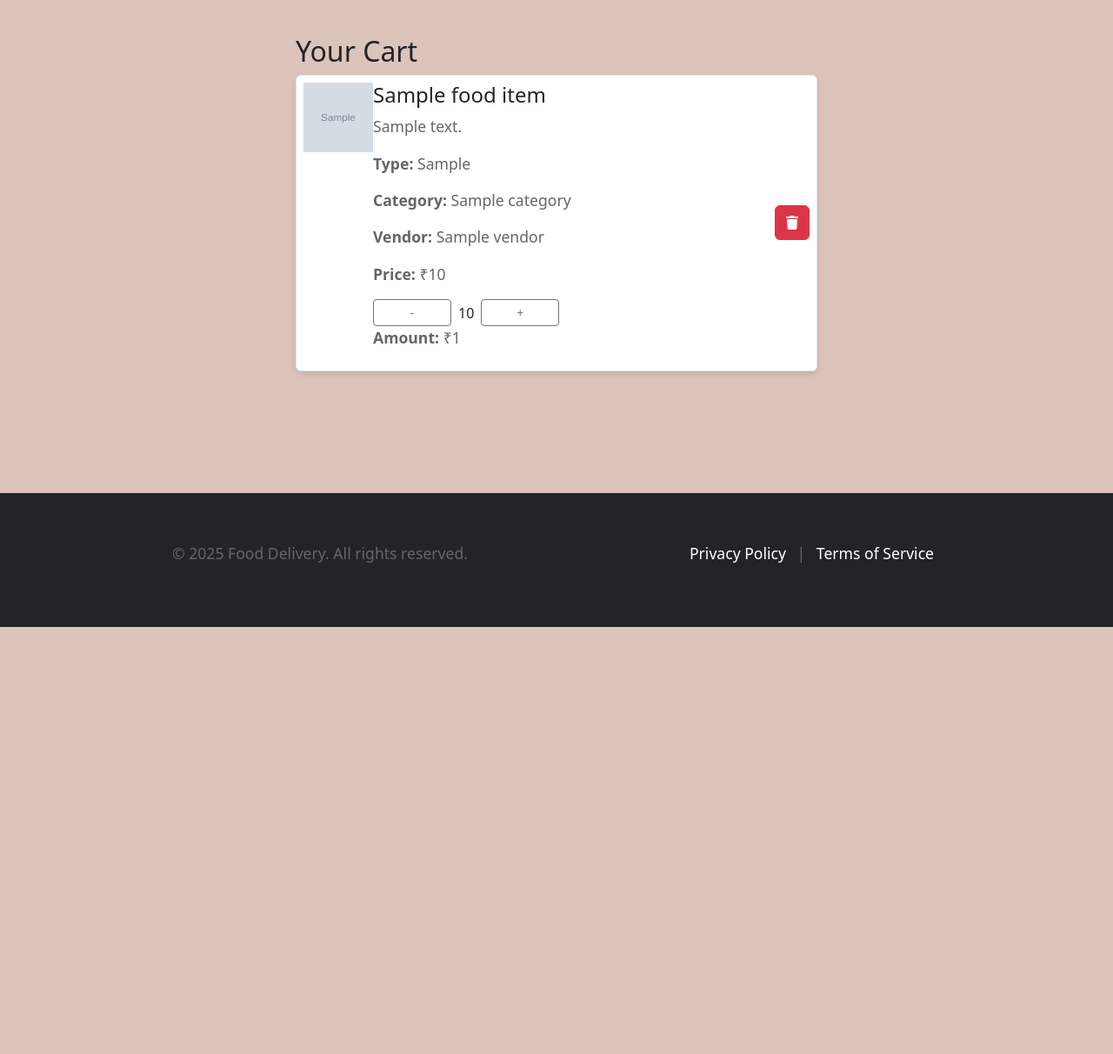
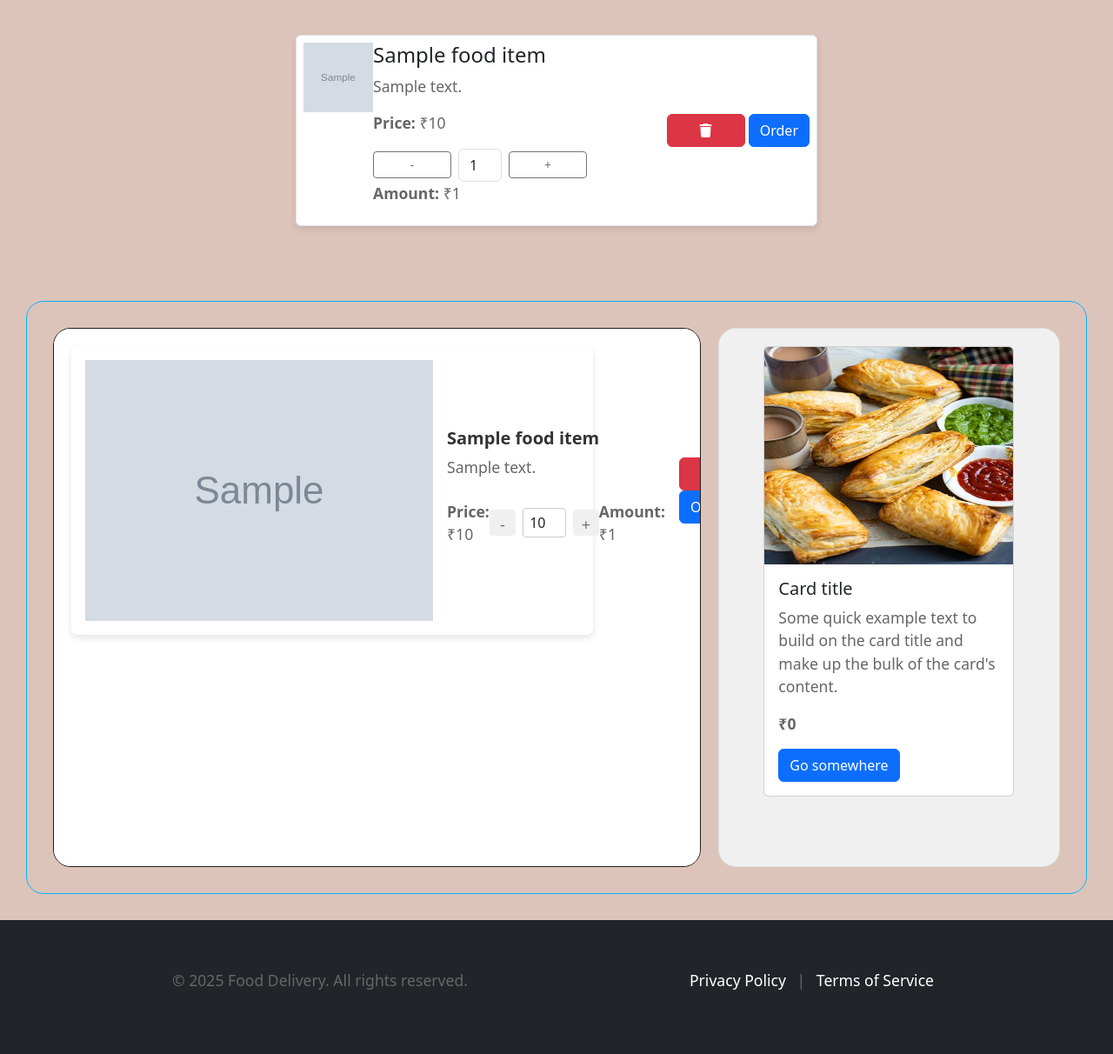
Before and after one commit to khairnarakshay/ZealEats, a Django app: template CCFOS/customer/templates/view_cart.html in a window 1280 px wide. Shown: the part 79-1291 px from the top of the page at 87% size. Before the commit the page ends 800 px from the top, so only its background shows below. Run offline with Django 5.2, Linux system fonts and the light colour scheme; the template is opened without the code that fills it: most values are stand-ins (such as "Sample title", 1, 10 or a date in 2020); grey boxes marked "Sample" are stand-in pictures; one stand-in notice (Sample message) is shown; parts of the project's set-up code (start-up, migrations or seed data) failed here and were passed over.

Commit message:
add templlaet for forgaet password and change the cart view design

```diff
--- a/CCFOS/customer/templates/customer_login.html
+++ b/CCFOS/customer/templates/customer_login.html
@@ -50,6 +50,8 @@
 
                 <div class="text-center mt-3">
                     <p>Don't have an account? <a href="{% url 'registration' %}">Register</a></p>
+                    <p><a href="{% url 'forgot_password' %}">Forgot Password?</a></p> <!-- Forgot password link -->
+                    <!-- Forgot password link -->
                 </div>
             </div>
         </div>
--- a/CCFOS/customer/templates/view_cart.html
+++ b/CCFOS/customer/templates/view_cart.html
@@ -1,44 +1,57 @@
 {% extends "base/base.html" %}
 {% load static %}
-
+{% block username %}
+<div class="dropdown">
+    <button class="btn btn-secondary dropdown-toggle" type="button" id="userDropdown" data-bs-toggle="dropdown" aria-expanded="false">
+        MY PROFILE
+    </button>
+    <ul class="dropdown-menu" aria-labelledby="userDropdown">
+        <li><a class="dropdown-item" href="{% url 'update_profile' %}">Update Profile</a></li>
+        <li><a class="dropdown-item" href="{% url 'customer_logout' %}">Logout</a></li>
+    </ul>
+</div>
+{% endblock username %}
 {% block content %}
 <div class="container">
-    <div class="row">
-        <!-- Left Side: Cart Items -->
-        <div class="col-md-8">
+
     <div class="cart-items">
-                <h2>Your Cart</h2>
-
         {% if cart_items %}
             {% for cart_item in cart_items %}
                 <div class="cart-item d-flex justify-content-between align-items-center mb-3 p-2 border rounded">
                     <div class="d-flex">
                         <!-- Food Item Image -->
-                                <img src="{{ cart_item.food_item.image.url }}" alt="{{ cart_item.food_item.food_name }}" style="width: 80px; height: 80px;" class="mr-3">
+                        <img src="{{ cart_item.food_item.image.url }}" alt="{{ cart_item.food_item.food_name }}"
+                             style="width: 80px; height: 80px;" class="mr-3">
 
                         <!-- Food Item Details -->
                         <div>
                             <h4>{{ cart_item.food_item.food_name }}</h4>
                             <p>{{ cart_item.food_item.description }}</p>
-                                    <p><strong>Type:</strong> {{ cart_item.food_item.food_type }}</p>
-                                    <p><strong>Category:</strong> {{ cart_item.food_item.category }}</p>
-                                    <p><strong>Vendor:</strong> {{ cart_item.food_item.vendor.name }}</p>
-                                    <p><strong>Price:</strong> ₹{{ cart_item.price }}</p>
+                            <p><strong>Price:</strong> ₹{{ cart_item.food_item.price }}</p>
 
-                                    <!-- Quantity Update Section -->
+                            <!-- Form for Quantity Update -->
+                            <form method="POST" action="{% url 'update_cart' cart_item.id %}">
+                                {% csrf_token %}
+                                <input type="hidden" name="cart_item_id" value="{{ cart_item.id }}">
                                 <div class="quantity-control d-flex align-items-center">
-                                        <button class="btn btn-sm btn-outline-secondary decrease-quantity" data-cart-item-id="{{ cart_item.id }}">-</button>
-                                        <span class="mx-2 quantity-value">{{ cart_item.quantity }}</span>
-                                        <button class="btn btn-sm btn-outline-secondary increase-quantity" data-cart-item-id="{{ cart_item.id }}">+</button>
+                                    <button type="submit" name="action" value="decrease" class="btn btn-sm btn-outline-secondary">-</button>
+                                    <input type="number" name="quantity" value="{{ cart_item.quantity }}" min="1"
+                                           class="mx-2 form-control" style="width: 50px;">
+                                    <button type="submit" name="action" value="increase" class="btn btn-sm btn-outline-secondary">+</button>
                                 </div>
+                            </form>
 
                             <!-- Total Price for this item -->
-                                    <p><strong>Amount:</strong> ₹<span class="amount-value">{{ cart_item.total_price }}</span></p>
+                            <p><strong>Amount:</strong> ₹{{ cart_item.total_price }}</p>
                         </div>
                     </div>
 
                     <!-- Delete Button -->
-                            <button class="delete-item btn btn-danger"><i class="fa-solid fa-trash"></i></button>
+                    <form method="POST" action="{% url 'remove_from_cart' cart_item.id %}">
+                        {% csrf_token %}
+                        <button type="submit" class="btn btn-danger"><i class="fa-solid fa-trash"></i></button>
+                        <buttob type="submit" class="btn btn-primary">Order</button>
+                    </form>
                 </div>
             {% endfor %}
         {% else %}
@@ -46,41 +59,66 @@
         {% endif %}
     </div>
 </div>
+
+
+
+<div class="mycart-page">
+ <div class="left-side">
+   <div class="left-side-cart">
+     <div class="cart-item">
+        {% if cart_items %}
+            {% for cart_item in cart_items %}
+       <img src="{{ cart_item.food_item.image.url }}" alt="{{ cart_item.food_item.food_name }}" >
+       <div class="item-details">
+         <h3><b>{{ cart_item.food_item.food_name }}</b></h3>
+         <p>{{ cart_item.food_item.description }}</p>
+         <div class="item-info">
+           <div class="price"><p><strong>Price:</strong> ₹{{ cart_item.food_item.price }}</p></div>
+           <div class="quantity">
+            <form method="POST" action="{% url 'update_cart' cart_item.id %}">
+                {% csrf_token %}
+                <input type="hidden" name="cart_item_id" value="{{ cart_item.id }}">
+                <div class="quantity-control d-flex align-items-center">
+                    <button type="submit" name="action" value="decrease" class="btn btn-sm btn-outline-secondary">-</button>
+                    <input type="number" name="quantity" value="{{ cart_item.quantity }}" min="1"
+                           class="mx-2 form-control" style="width: 50px;">
+                    <button type="submit" name="action" value="increase" class="btn btn-sm btn-outline-secondary">+</button>
+                </div>
+            </form>
+
+           </div>
+           <div class="amount"><p><strong>Amount:</strong> ₹{{ cart_item.total_price }}</p></div>
          </div>
        </div>
-{% endblock %}
-<script>
-    document.addEventListener('DOMContentLoaded', function () {
-        document.querySelectorAll('.increase-quantity, .decrease-quantity').forEach(button => {
-            button.addEventListener('click', function () {
-                const cartItemId = this.getAttribute('data-cart-item-id');
-                const action = this.classList.contains('increase-quantity') ? 'increase' : 'decrease';
-                const quantityElement = this.closest('.quantity-control').querySelector('.quantity-value');
-                const amountElement = this.closest('.cart-item').querySelector('.amount-value');
+        <!-- Delete Button -->
+        <form method="POST" action="{% url 'remove_from_cart' cart_item.id %}">
+            {% csrf_token %}
+            <button type="submit" class="btn btn-danger"><i class="fa-solid fa-trash"></i></button>
+            <buttob type="submit" class="btn btn-primary">Order</button>
+        </form>
+    </div>
+    {% endfor %}
+    {% else %}
+        <p>Your cart is empty.</p>
+    {% endif %}
+   </div>
+ </div>
 
-                // Sending the update request
-                fetch("{% url 'update_quantity' %}", {
-                    method: "POST",
-                    headers: {
-                        "X-CSRFToken": "{{ csrf_token }}",
-                        "Content-Type": "application/x-www-form-urlencoded"
-                    },
-                    body: `cart_item_id=${cartItemId}&action=${action}`
-                })
-                .then(response => response.json())
-                .then(data => {
-                    if (data.quantity !== undefined) {
-                        // Update the UI with the new quantity and total price
-                        quantityElement.textContent = data.quantity;
-                        amountElement.textContent = data.total_price.toFixed(2);  // Ensure price is rounded to 2 decimals
-                    } else {
-                        alert("Error updating cart.");
-                    }
-                })
-                .catch(error => {
-                    console.error('Error:', error);
-                });
-            });
-        });
-    });
-</script>
+ <!-- Right-side content for payment   -->
+ <div class="right-side">
+   <div class="cart-categories-items">
+     <div class="card" style="width: 18rem;">
+       <img src="{% static "images/veg puff.jpg" %}" class="card-img-top" alt="...">
+       <div class="card-body">
+         <h5 class="card-title">Card title</h5>
+         <p class="card-text">Some quick example text to build on the card title and make up the bulk of the card's content.</p>
+         <p><b>₹0</b></p>
+         <a href="#" class="btn btn-primary">Go somewhere</a>
+       </div>
+     </div>
+   </div>
+ </div>
+</div>
+
+
+{% endblock content %}
```
Also changed, not shown: CCFOS/customer/templates/customer_registration.html (+73 -1 lines), CCFOS/customer/templates/forgot_password.html (added, +13 -0 lines), CCFOS/customer/templates/reset_password.html (added, +21 -0 lines), CCFOS/customer/templates/update_profile.html (added, +72 -0 lines). Lines whose indentation alone changed are shown as unchanged.
